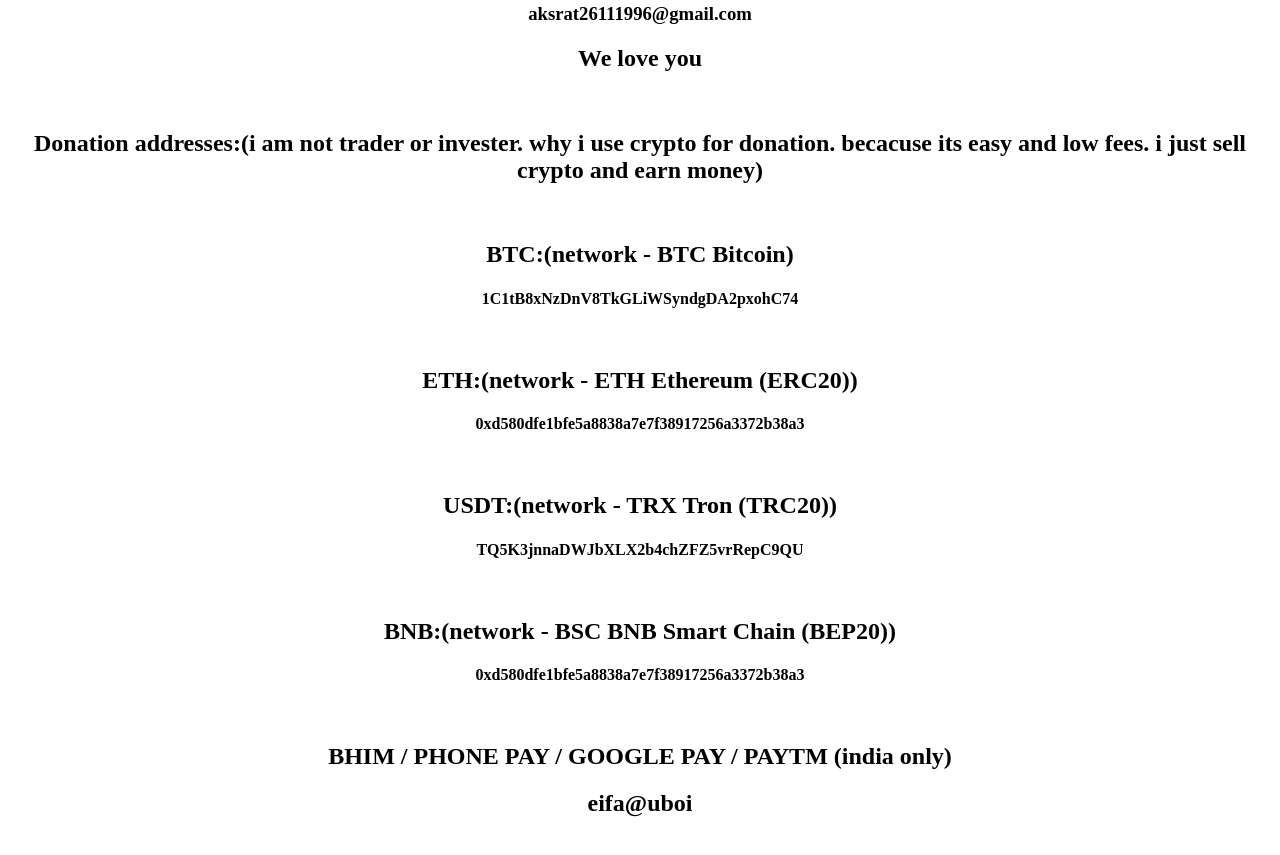
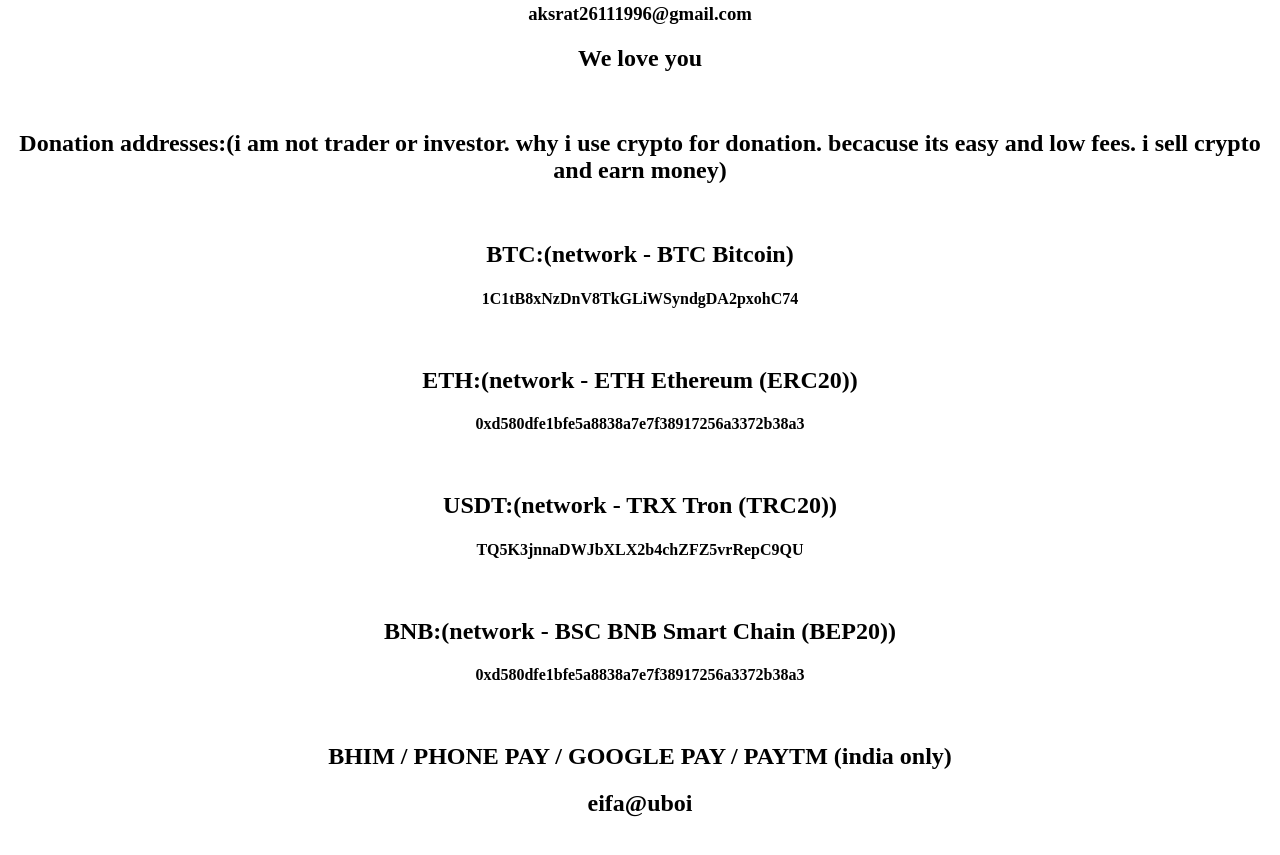
Before and after one commit to nomoregambling/nomoregambling, a plain HTML site: page index.html in a window 1280 px wide. Shown: the part 4036-4891 px from the top of the page. Drawn offline with Linux system fonts and the light colour scheme.

Commit message:
Update index.html

```diff
--- a/index.html
+++ b/index.html
@@ -93,7 +93,7 @@
 <h2 align="center">Email</h2>
 <h3 align="center">aksrat26111996@gmail.com</h3>
 <h2 align="center">We love you</h2><br/>
-<h2 align="center">Donation addresses:(i am not trader or invester. why i use crypto for donation. becacuse its easy and low fees. i just sell crypto and earn money)</h2><br/>
+<h2 align="center">Donation addresses:(i am not trader or investor. why i use crypto for donation. becacuse its easy and low fees. i sell crypto and earn money)</h2><br/>
 <h2 align="center">BTC:(network - BTC Bitcoin)</h2>
 <h4 align="center">1C1tB8xNzDnV8TkGLiWSyndgDA2pxohC74</h4><br/>
 <h2 align="center">ETH:(network - ETH Ethereum (ERC20))</h2>
```
